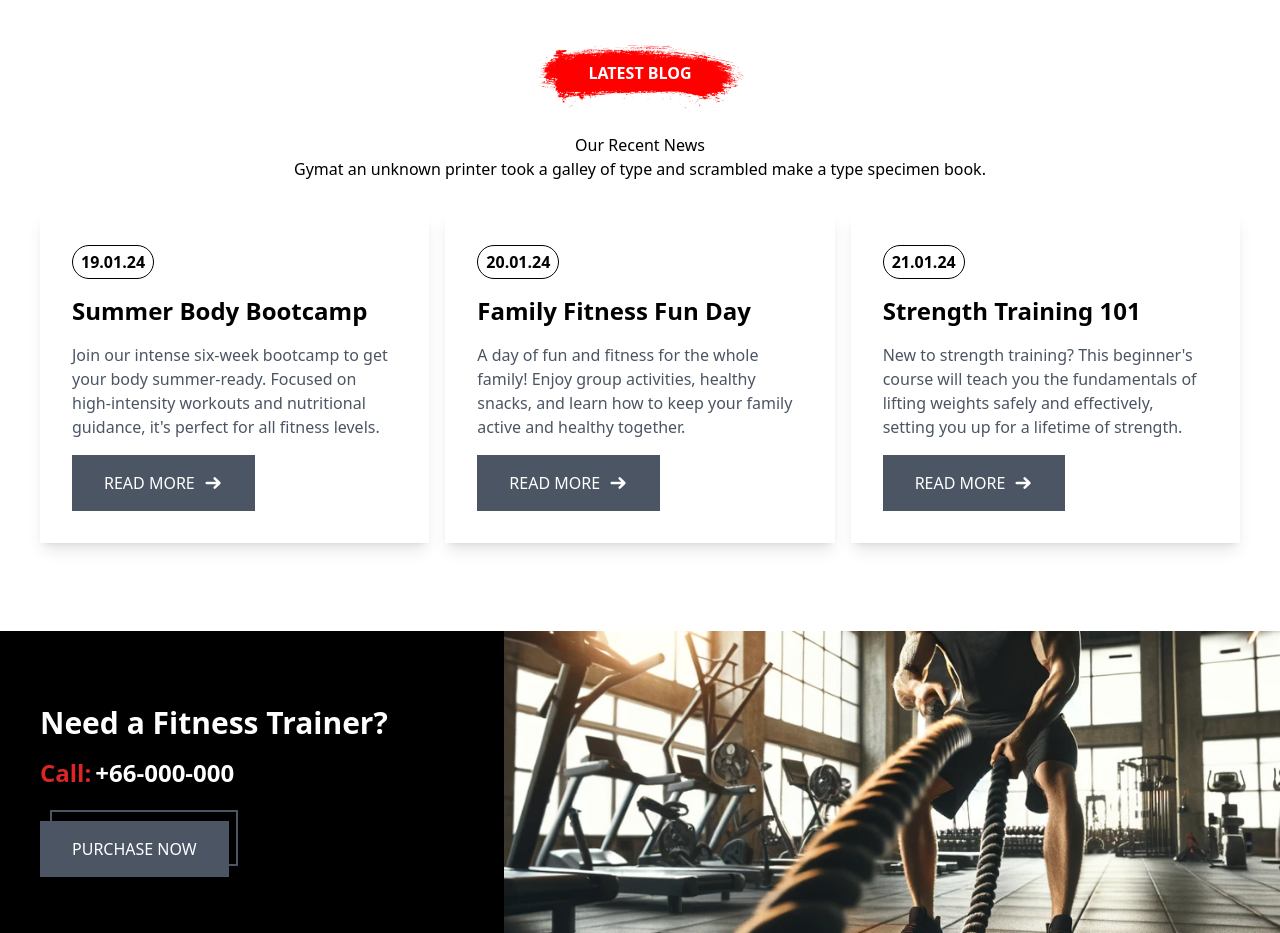
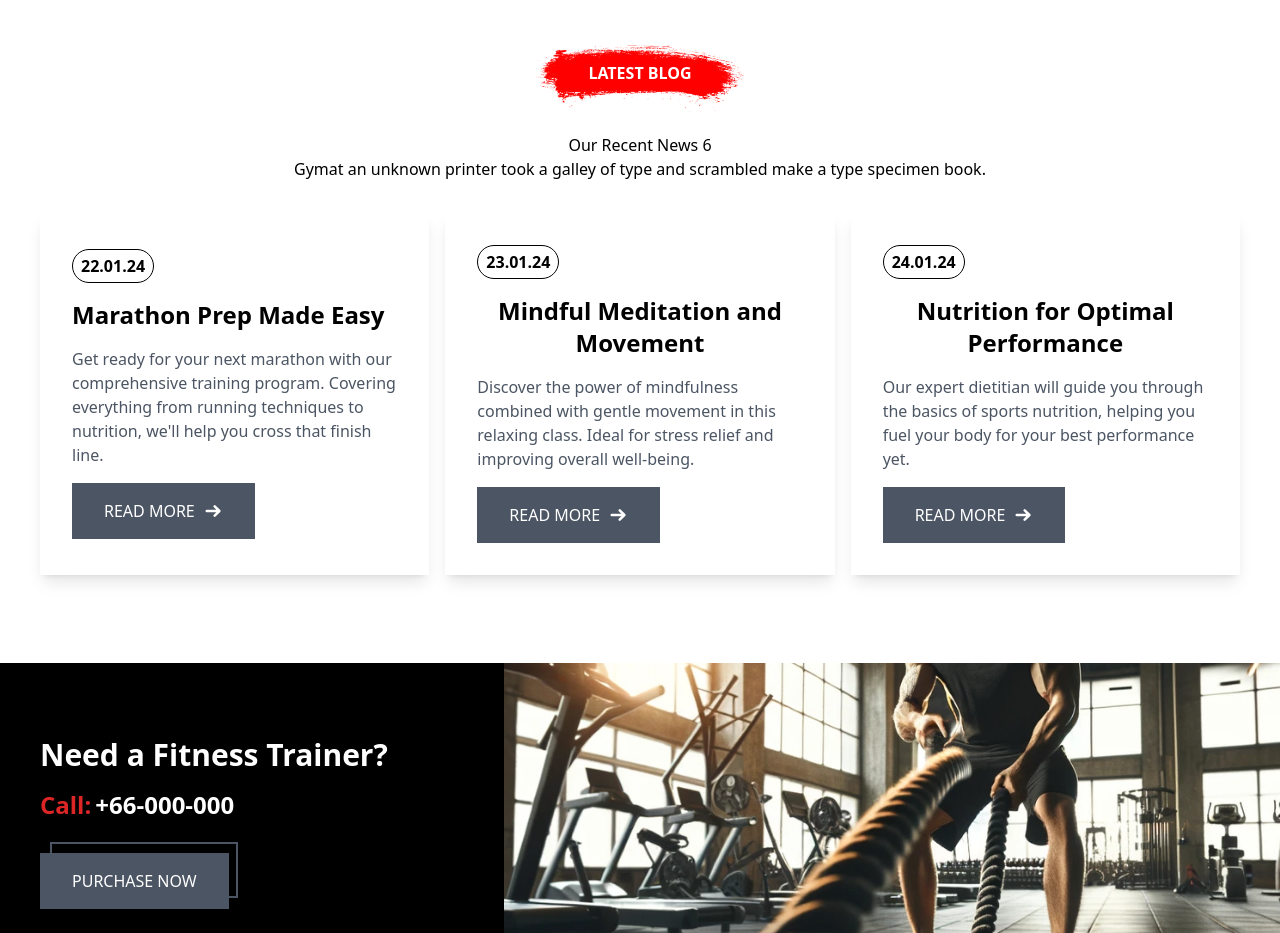
Before and after one commit to OnigiriKing/new-project, a React (Create React App) app: page / in a window 1280 px wide. Shown: the part 6500-7433 px from the top of the page. Built offline with nearby package versions, Linux system fonts and the light colour scheme.

Commit message:
Random article added

```diff
--- a/src/components/homeComp/Home.News/News.jsx
+++ b/src/components/homeComp/Home.News/News.jsx
@@ -1,9 +1,9 @@
-
 import redBrush from "../img/redBrush.png";
 import Article from "./News.Article/Article";
 import news from "utils/data/news";
 
 export default function News() {
+  const random = Math.floor(Math.random() * 4) + 3;
   return (
     <div class="flex justify-center items-center  bg-white text-black  my-6">
       <div class="flex flex-col common-wrapper items-center gap-8 text-center py-[4rem]">
@@ -12,17 +12,19 @@ export default function News() {
           <img class="absolute -top-[1rem]  z-[5] " src={redBrush} />
         </div>
         <div>
-          <h3>Our Recent News</h3>
+          <h3>Our Recent News {random}</h3>
           <p>
             Gymat an unknown printer took a galley of type and scrambled make a
             type specimen book.
           </p>
         </div>
         <div class="grid grid-cols-3 gap-4">
-          {Object.keys(news).slice(0,3).map(key=>{
-            const obj = news[key];
-            return <Article date={obj.date} name={obj.name} des={obj.des} />;
-          })}
+          {Object.keys(news)
+            .slice(random-3, random)
+            .map((key) => {
+              const obj = news[key];
+              return <Article date={obj.date} name={obj.name} des={obj.des} />;
+            })}
         </div>
       </div>
     </div>
```
